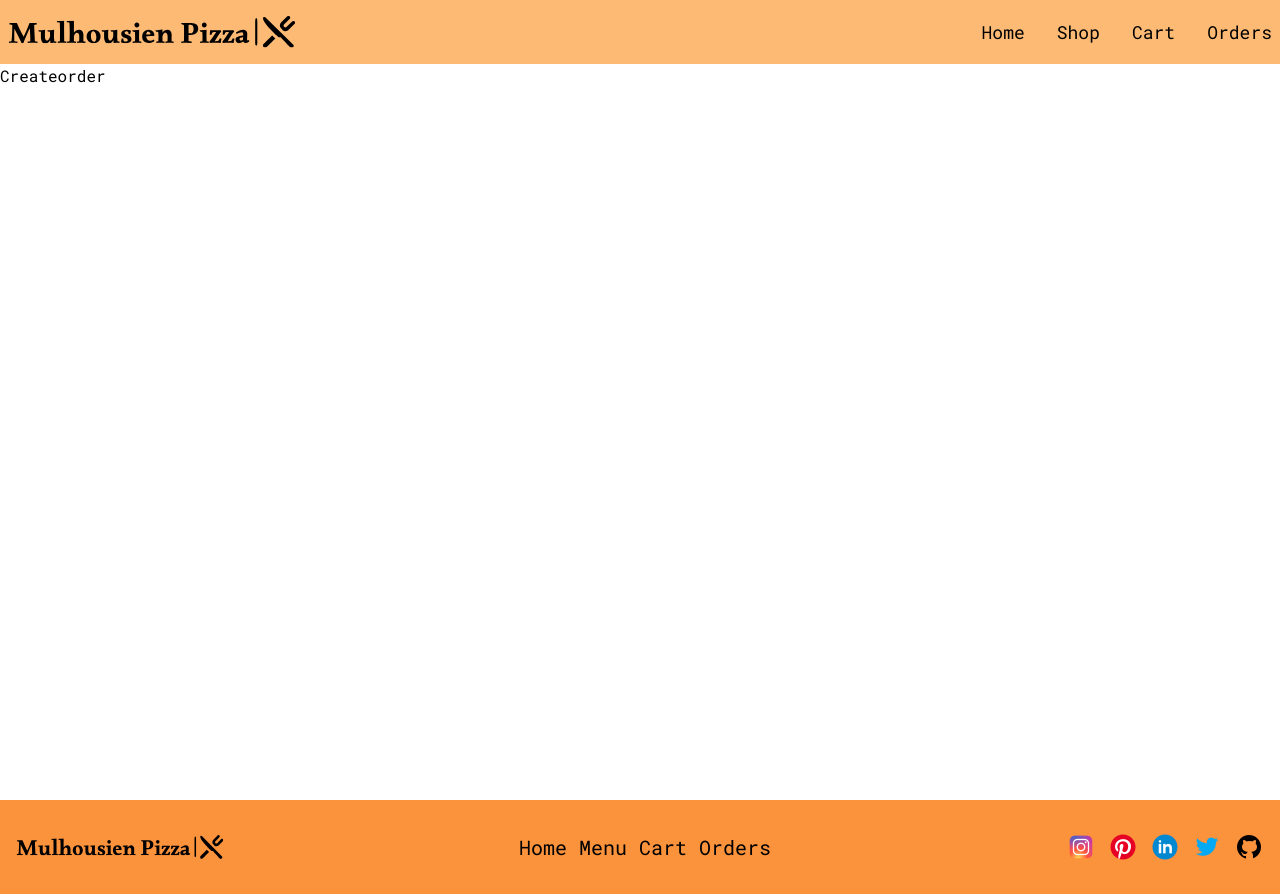
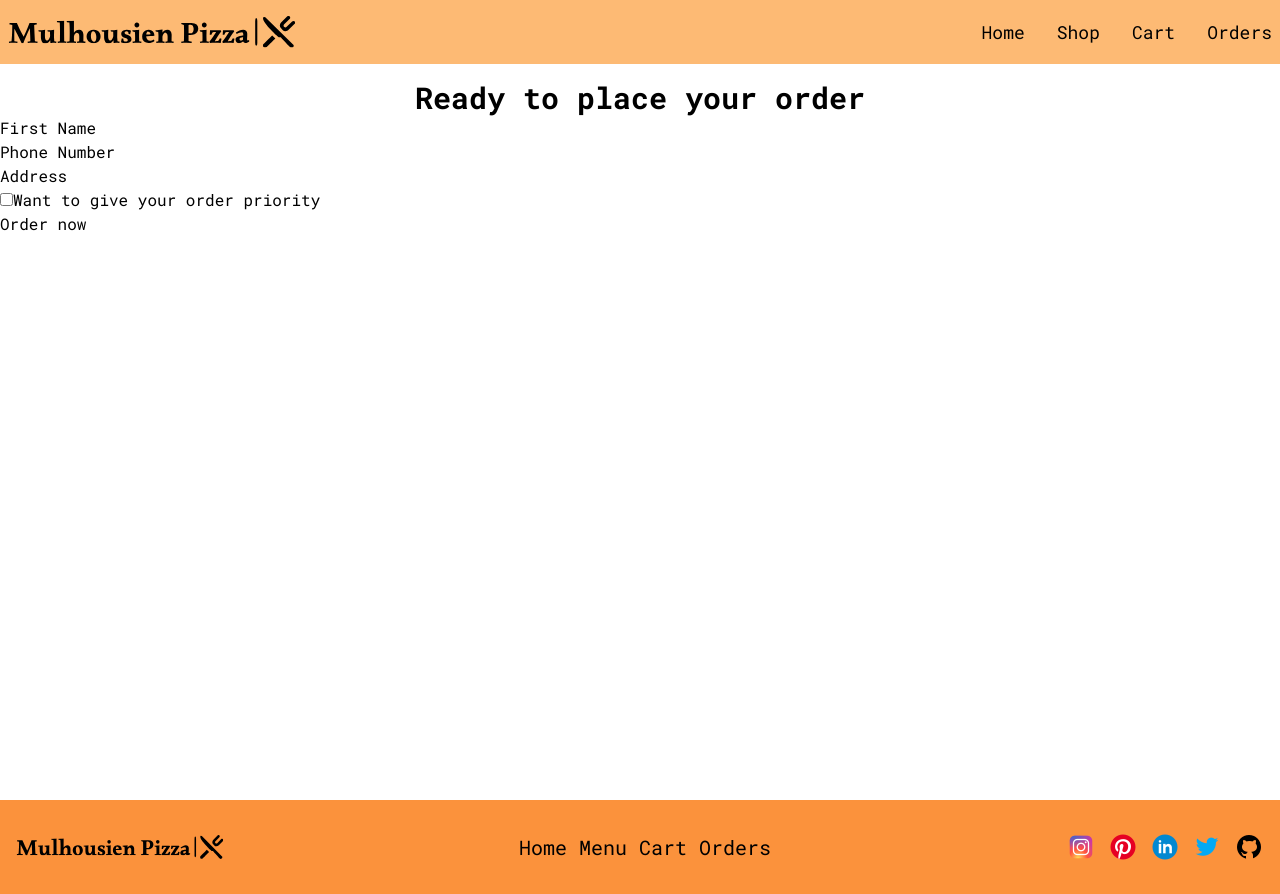
Before and after one commit to AbdullahPro2/Mulhousien-Pizza, a React (Vite) app: page /mulhousienPizza/order/new in a window 1280 px wide. Built offline with nearby package versions, Linux system fonts and the light colour scheme.

Commit message:
orderPlaced

```diff
--- a/package.json
+++ b/package.json
@@ -10,8 +10,10 @@
     "preview": "vite preview"
   },
   "dependencies": {
+    "@reduxjs/toolkit": "^2.2.1",
     "react": "^18.2.0",
     "react-dom": "^18.2.0",
+    "react-redux": "^9.1.0",
     "react-router-dom": "^6.22.0"
   },
   "devDependencies": {
--- a/src/App.jsx
+++ b/src/App.jsx
@@ -7,7 +7,9 @@ import Registration from './features/user/Registration';
 import Cart from './features/cart/Cart';
 import Orders, { loader as orderLoader } from './features/order/Orders';
 import Error from './ui/Error';
-import Createorder from './features/order/Createorder';
+import Createorder, {
+  action as createOrderAction,
+} from './features/order/Createorder';
 
 const router = createBrowserRouter([
   {
@@ -35,6 +37,7 @@ const router = createBrowserRouter([
       {
         path: '/mulhousienPizza/order/new',
         element: <Createorder />,
+        action: createOrderAction,
       },
       {
         path: '/mulhousienPizza/orders/:orderId',
--- /dev/null
+++ b/src/features/cart/CartSlice.js
@@ -0,0 +1,4 @@
+const intialState = {
+  name: '',
+  cart: [],
+};
--- a/src/features/order/Createorder.jsx
+++ b/src/features/order/Createorder.jsx
@@ -1,7 +1,72 @@
 import React from 'react';
+import { Form, redirect } from 'react-router-dom';
+import { createOrder } from '../../service/apiRestaurant';
+const fakeCart = [
+  {
+    pizzaId: 12,
+    name: 'mediterranean',
+    quantity: 2,
+    unitPrice: 16,
+    totalPrice: 32,
+  },
+  {
+    pizzaId: 13,
+    name: 'mafsediterranean',
+    quantity: 1,
+    unitPrice: 136,
+    totalPrice: 322,
+  },
+];
+function Createorder() {
+  const cart = fakeCart;
+  return (
+    <div>
+      <h1 className=" mt-4 text-center  text-xl font-bold lg:text-3xl">
+        Ready to place your order
+      </h1>
+      <Form className="flex flex-col" method="POST">
+        <div>
+          <label>First Name</label>
+          <input name="customer" required type="text" />
+        </div>
+        <div>
+          <label>Phone Number</label>
+          <input type="tel" name="phone" required />
+        </div>
+        <div>
+          <label>Address</label>
+          <input type="text" name="address" required />
+        </div>
+        <div>
+          <input
+            type="checkbox"
+            name="priority"
+            id="priority"
+            htmlFor="priority"
+          />
+          <label>Want to give your order priority</label>
+        </div>
+        <div>
+          <input type="hidden" name="cart" value={JSON.stringify(cart)} />
+          <button>Order now</button>
+        </div>
+      </Form>
+    </div>
+  );
+}
 
-function Createorder() {
-  return <div>Createorder</div>;
+// When the form will be submitted the react router will then call this action function and will pass in the request that was submitted
+export async function action({ request }) {
+  const formData = await request.formData();
+  const data = Object.fromEntries(formData);
+  const order = {
+    ...data,
+    cart: JSON.parse(data.cart),
+    priority: data.priority === 'on',
+  };
+
+  const newOrder = await createOrder(order);
+  return redirect(`/mulhousienPizza/orders/${newOrder.id}`);
 }
 
 export default Createorder;
--- a/src/features/user/Registration.jsx
+++ /dev/null
@@ -1,7 +0,0 @@
-import React from 'react';
-
-function Registration() {
-  return <div>Registration</div>;
-}
-
-export default Registration;
--- a/src/ui/CarouselItem.jsx
+++ b/src/ui/CarouselItem.jsx
@@ -20,7 +20,7 @@ function CarouselItem({ item }) {
           </button>
           <button
             className=" mt-auto w-36 rounded  bg-orange-500 px-2 py-2 text-sm text-white hover:bg-orange-300 sm:w-1/2 sm:text-xl md:mt-4"
-            onClick={() => navigate('/mulhousienPizza/orders')}
+            onClick={() => navigate('/mulhousienPizza/order/new')}
           >
             Order Now
           </button>
--- a/src/ui/Header.jsx
+++ b/src/ui/Header.jsx
@@ -79,7 +79,7 @@ function Header() {
               Cart
             </li>
           </Link>
-          <Link to="/mulhousienPizza/orders">
+          <Link to="/mulhousienPizza/order/new">
             <li
               onClick={() => setIsOpen(false)}
               className={` cursor-pointer justify-center xl:inline   ${
```
Also changed, not shown: 1 other file (tests, documents, lock files or other folders).
